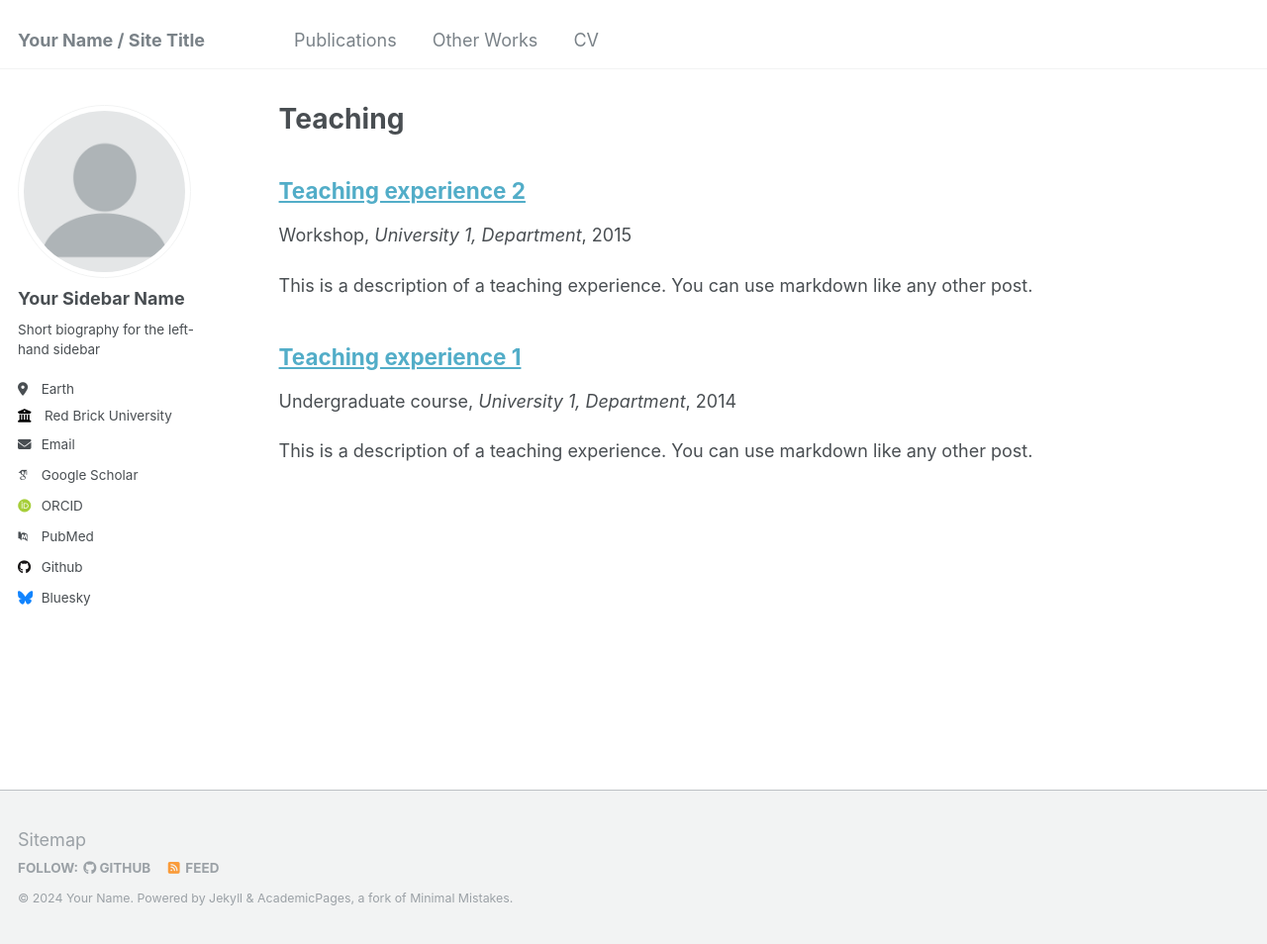
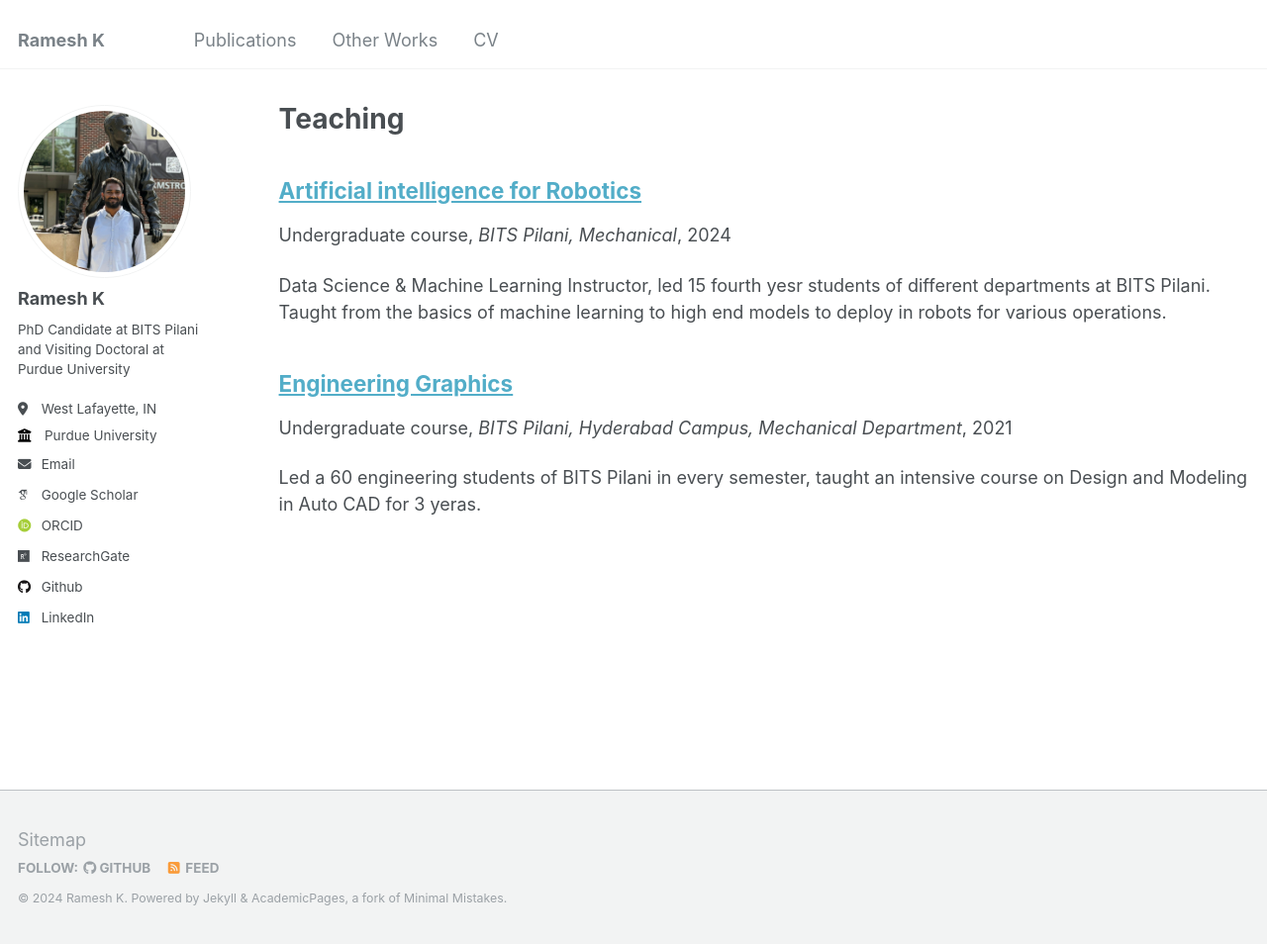
Before and after one commit to KakiRamesh/Ram, a Jekyll site: the page built from _pages/teaching.html, in a window 1280 px wide and 954 px high. Shown: the whole window at 99% size. Built offline with Jekyll 4.4.1, drawn with Linux system fonts in a browser that asks for light colours; some web fonts are replaced.

Commit message:
Add files via upload

```diff
--- a/_config.yml
+++ b/_config.yml
@@ -8,47 +8,47 @@
 
 # Basic Site Settings
 locale                   : "en-US"
-title                    : "Your Name / Site Title"
+title                    : "Ramesh K"
 title_separator          : "-"
-name                     : &name "Your Name"
+name                     : &name "Ramesh K"
 description              : &description "personal description"
-url                      : https://academicpages.github.io # the base hostname & protocol for your site e.g. "https://mmistakes.github.io"
+url                      : https://kakiramesh.github.io/Ram.github.io/ # the base hostname & protocol for your site e.g. "https://mmistakes.github.io"
 baseurl                  : "" # the subpath of your site, e.g. "/blog"
-repository               : "academicpages/academicpages.github.io"
+repository               : "kakiramesh.github.io/Ram.github.io"
 
 # Site Author - The following control what appear as part of the author content on the side bar.
 #               If a field is blank the icon and link will not appear, otherwise it will be shown.
 #               Additional customization can be done by editing /_includes/author-profile.html
 author:
   # Biographic information
-  avatar           : "profile.png"
-  name             : "Your Sidebar Name"
+  avatar           : "MyPic.jpg"
+  name             : "Ramesh K"
   pronouns         : # example: "she/her"
-  bio              : "Short biography for the left-hand sidebar"
-  location         : "Earth"
-  employer         : "Red Brick University"
+  bio              : "PhD Candidate at BITS Pilani and Visiting Doctoral at Purdue University "
+  location         : "West Lafayette, IN"
+  employer         : "Purdue University"
   uri              : # URL
-  email            : "none@example.org"
+  email            : "rkaki@purdue.edu"
 
-  # Academic websites
+  # Academic websitesP
   arxiv            : # URL - Update with the correct link to your profile
-  googlescholar    : "https://scholar.google.com/citations?user=PS_CX0AAAAAJ"
+  googlescholar    : "https://scholar.google.com/citations?user=ypcxv4AAAAAJ&hl=en"
   impactstory      : # URL
-  orcid            : "http://orcid.org/yourorcidurl"
+  orcid            : "https://orcid.org/my-orcid?orcid=0000-0002-8531-5401"
+  linkedin         : "kaki-ramesh-7a8948153"
   semantic         : # URL
-  pubmed           : "https://www.ncbi.nlm.nih.gov/pubmed/?term=john+snow"
-  researchgate     : # URL
+  researchgate     : "https://www.researchgate.net/profile/Ramesh_Kaki"
 
   # Repositories and software development
   bitbucket        : # Username - Update with your username on the site
   codepen          : # Username
   dribbble         : # Username
-  github           : "academicpages"
+  github           : "KakiRamesh"
   kaggle           : # Username
   stackoverflow    : # User number or user number and name (i.e., use "1" or "1/jeff-atwood")
 
   # Social media
-  bluesky          : "bsky.app" # Replace this with you Bluesky username
+  bluesky          : # Username
   facebook         : # Username
   flickr           : # Username
   foursquare       : # Username
@@ -57,7 +57,7 @@ author:
   keybase          : # Username
   instagram        : # Username
   lastfm           : # Username
-  linkedin         : # Username
+  pubmed           : # URL
   mastodon         : # URL
   medium           : # URL
   pinterest        : # Username
@@ -210,17 +210,15 @@ kramdown:
 # These settings control the types of collections used by the template
 collections:
   teaching:
-    output: true
+    output: false
     permalink: /:collection/:path/
   publications:
     output: true
     permalink: /:collection/:path/
   portfolio:
-    output: true
+    output: false
     permalink: /:collection/:path/
-  talks:
-    output: true
-    permalink: /:collection/:path/
+
 
 
 # These settings control how pages and collections are included in the site
@@ -270,14 +268,15 @@ defaults:
       author_profile: true
       share: true
       comment: true
-  # _talks
+   # Awards
   - scope:
       path: ""
-      type: talks
+      type: Awards
     values:
-      layout: talk
+      layout: single
       author_profile: true
       share: true
+      comment: true
 
 
 # Sass/SCSS
--- a/_teaching/2014-spring-teaching-1.md
+++ b/_teaching/2014-spring-teaching-1.md
@@ -1,20 +1,11 @@
 ---
-title: "Teaching experience 1"
+title: "Engineering Graphics"
 collection: teaching
 type: "Undergraduate course"
 permalink: /teaching/2014-spring-teaching-1
-venue: "University 1, Department"
-date: 2014-01-01
-location: "City, Country"
+venue: "BITS Pilani, Hyderabad Campus, Mechanical Department"
+date: 2021-01-15
+location: "Hyderabad, India"
 ---
 
-This is a description of a teaching experience. You can use markdown like any other post.
-
-Heading 1
-======
-
-Heading 2
-======
-
-Heading 3
-======
+Led a 60 engineering students of BITS Pilani in every semester, taught an intensive course on Design and Modeling in Auto CAD for 3 yeras.
--- a/_teaching/2015-spring-teaching-2.md
+++ b/_teaching/2015-spring-teaching-2.md
@@ -1,20 +1,11 @@
 ---
-title: "Teaching experience 2"
+title: "Artificial intelligence for Robotics"
 collection: teaching
-type: "Workshop"
-permalink: /teaching/2015-spring-teaching-1
-venue: "University 1, Department"
-date: 2015-01-01
-location: "City, Country"
+type: "Undergraduate course"
+permalink: # URL
+venue: "BITS Pilani, Mechanical"
+date: 2024-01-15
+location: "Hyderabad, India"
 ---
 
-This is a description of a teaching experience. You can use markdown like any other post.
-
-Heading 1
-======
-
-Heading 2
-======
-
-Heading 3
-======
+Data Science & Machine Learning Instructor, led 15 fourth yesr students of different departments at BITS Pilani. Taught from the basics of machine learning to high end models to deploy in robots for various operations.
```
Also changed, not shown: images/MyPic.jpg (added), 1 other file.
